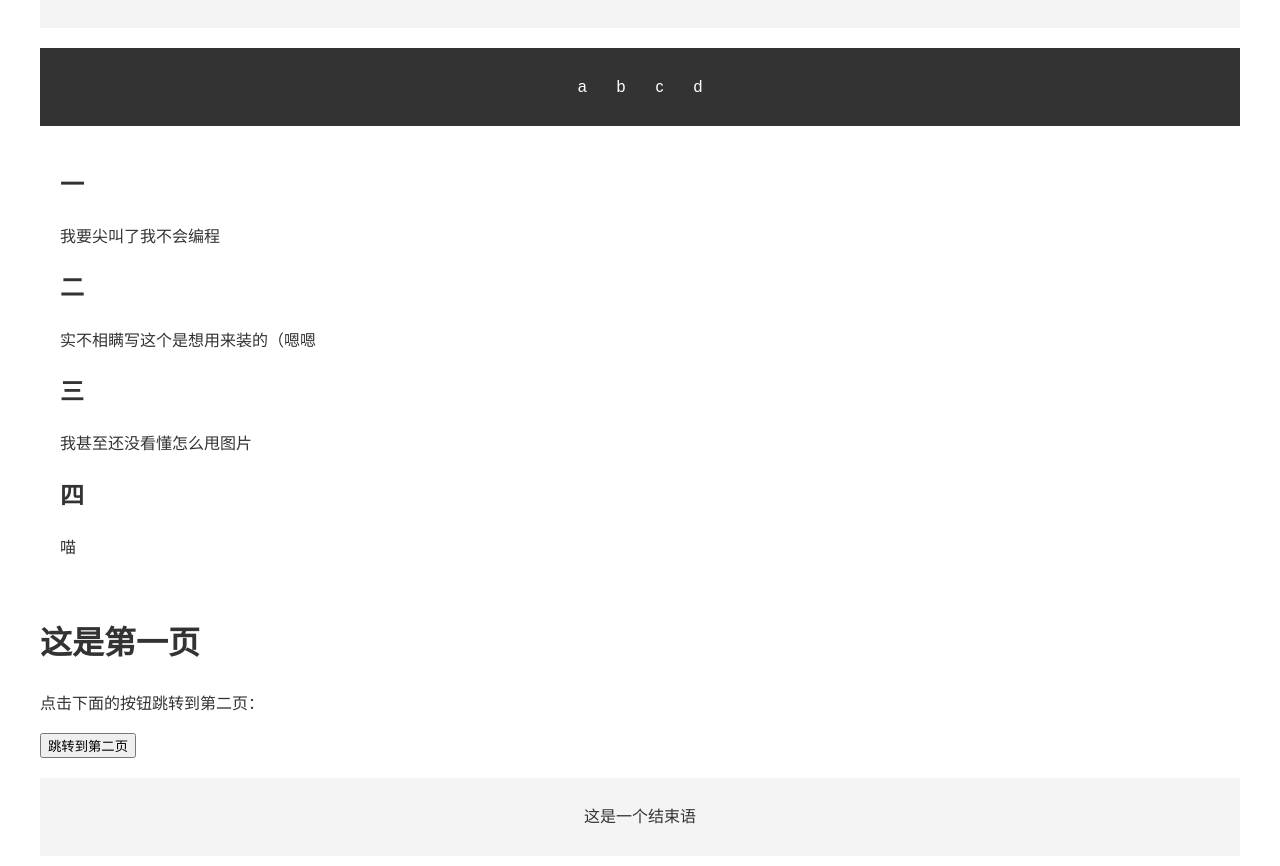
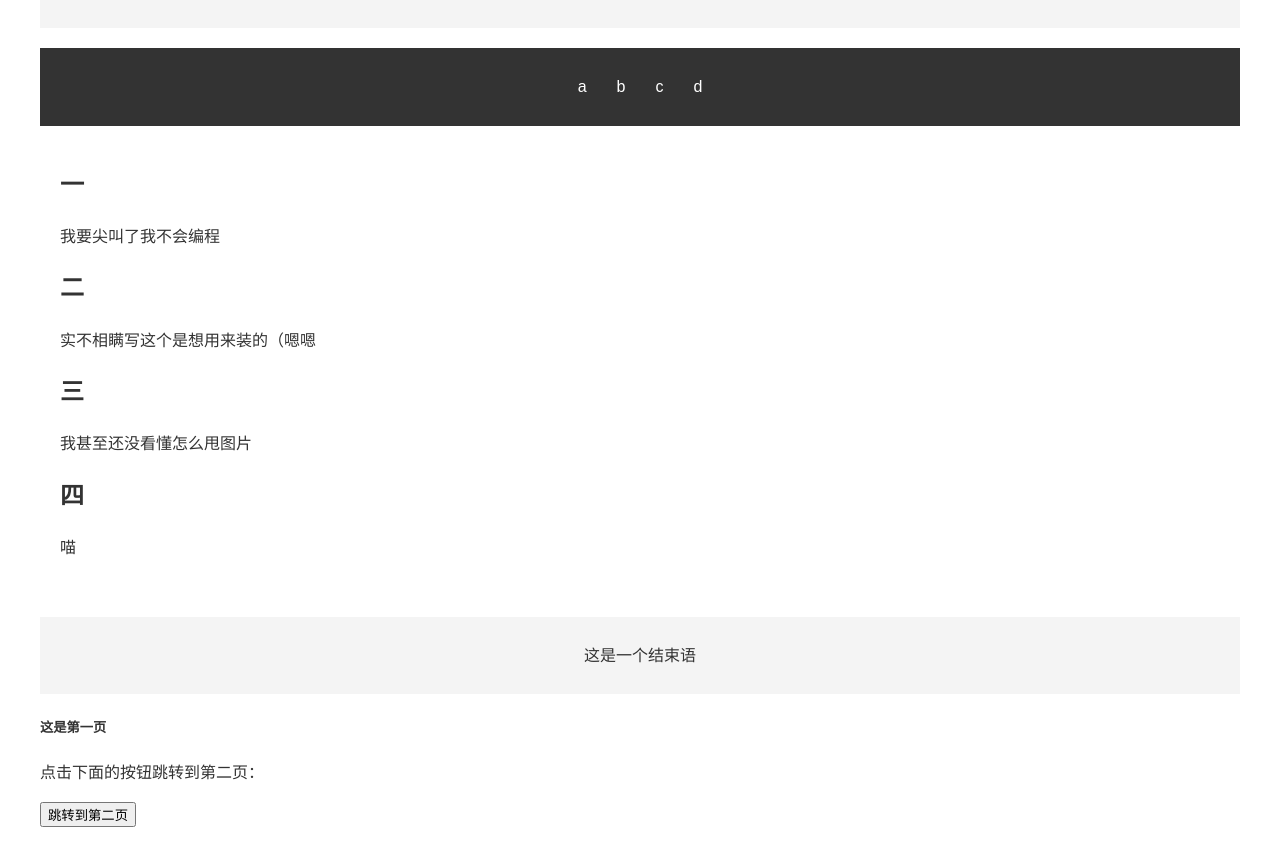
Before and after one commit to XXXVII37/03, a plain HTML site: page index.html in a window 1280 px wide. Shown: the part 126-992 px from the top of the page. Drawn offline with Linux system fonts and the light colour scheme.

Commit message:
Update index.html

```diff
--- a/index.html
+++ b/index.html
@@ -84,7 +84,11 @@
             <p>喵</p>
         </section>
     </main>
-     <h1>这是第一页</h1>
+
+    <footer>
+        <p>这是一个结束语</p>
+    </footer>
+     <h5>这是第一页</h5>
     <p>点击下面的按钮跳转到第二页：</p>
     <button class="button" onclick="goToPage2()">跳转到第二页</button>
 
@@ -93,8 +97,5 @@
             window.location.href = "page2.html"; // 跳转到第二页
         }
     </script>
-    <footer>
-        <p>这是一个结束语</p>
-    </footer>
 </body>
 </html>
```
